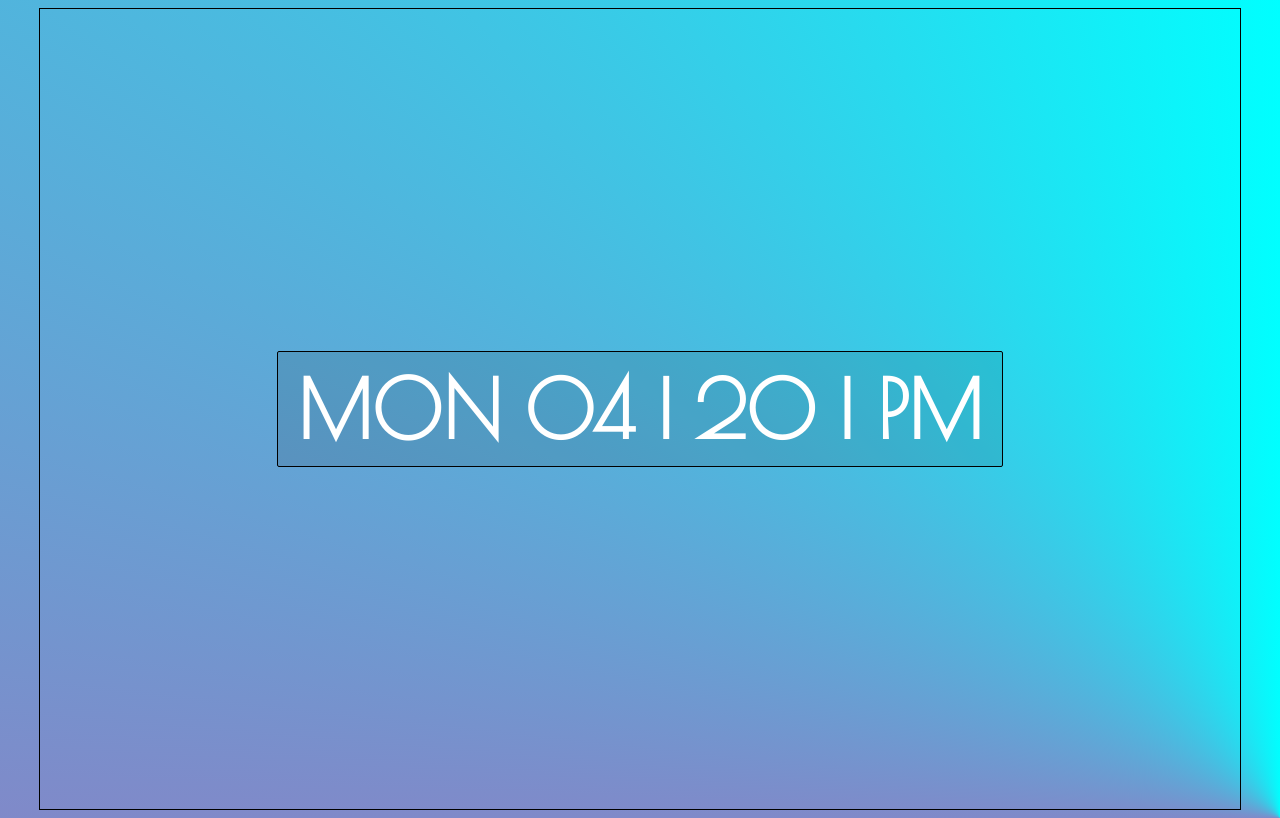
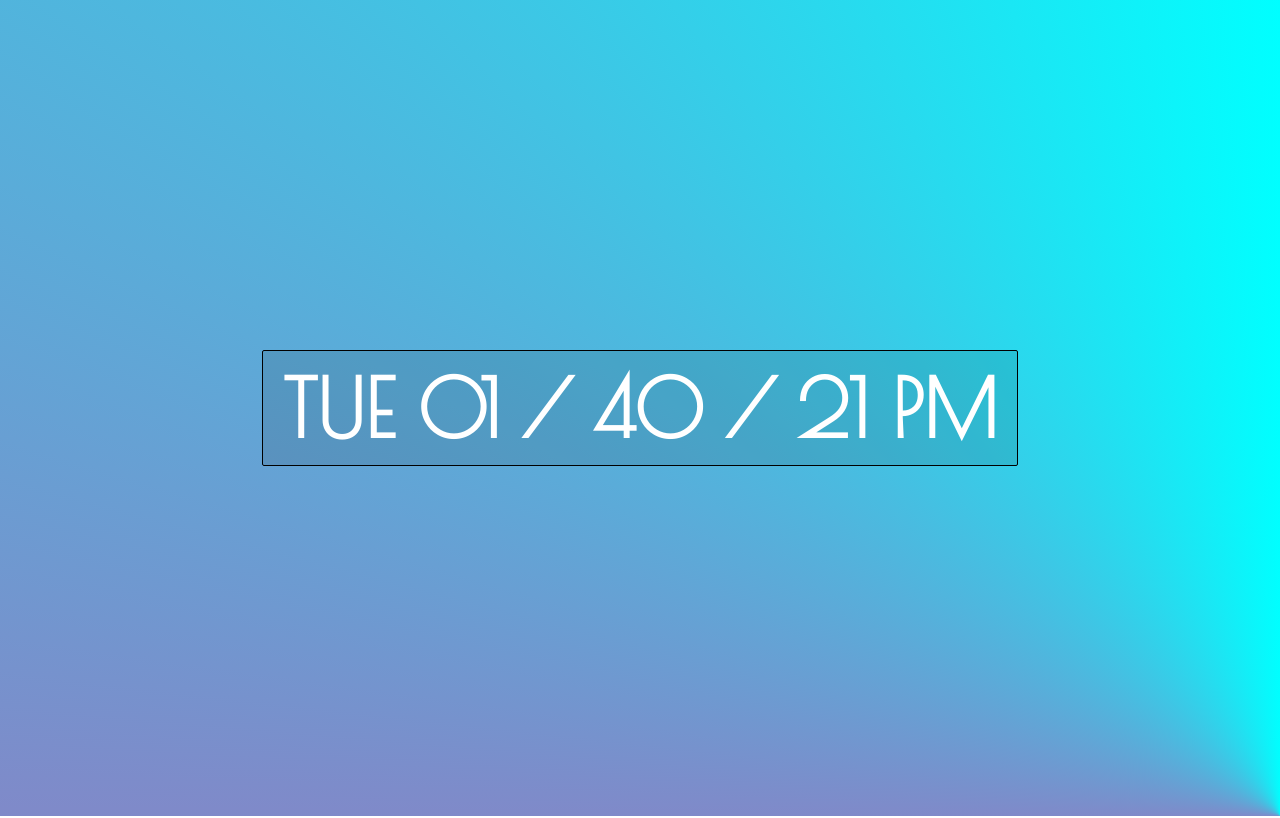
Before and after one commit to Vigneshg-vicky/Digital-Clock, a plain HTML site: page index.html in a window 1280 px wide. Drawn offline with nearby package versions, Linux system fonts and the light colour scheme.

Commit message:
Javascript complete project finished

```diff
--- a/index.html
+++ b/index.html
@@ -12,9 +12,10 @@
       <div class="digitalClock">
         <h1 id="day">MON</h1>
         <h1 id="hour">04</h1>
-        <h1 id="bar1">|</h1>
+        <h1 id="bar1">/</h1>
         <h1 id="minute">20</h1>
-        <h1 id="bar2">|</h1>
+        <h1 id="bar2">/</h1>
+        <h1 id="second">00</h1>
         <h1 id="ampm">PM</h1>
       </div>
     </div>
--- a/script.js
+++ b/script.js
@@ -0,0 +1,25 @@
+window.addEventListener("load", calculateTime);
+
+function calculateTime() {
+  let date = new Date();
+  let dayNumber = date.getDay();
+  let hour = date.getHours();
+  let minute = date.getMinutes();
+  let seconds = date.getSeconds();
+  let ampm = hour <= 12 ? "AM" : "PM";
+
+  let dayNames = ["SUN", "MON", "TUE", "WED", "THUS", "FRI", "SAT"];
+
+  hour = hour % 12;
+  hour = hour < 10 ? "0" + hour : hour;
+  minute = minute < 10 ? "0" + minute : minute;
+  seconds = seconds < 10 ? "0" + seconds : seconds;
+
+  document.getElementById("day").innerHTML = dayNames[dayNumber];
+  document.getElementById("hour").innerHTML = hour;
+  document.getElementById("minute").innerHTML = minute;
+  document.getElementById("second").innerHTML = seconds;
+  document.getElementById("ampm").innerHTML = ampm;
+
+  setTimeout(calculateTime, 200);
+}
--- a/style.css
+++ b/style.css
@@ -7,9 +7,7 @@ body {
 }
 
 .container {
-    border: 1px solid black;
-
-    width: 95%;
+    width: 100%;
     height: 100vh;
     margin: auto;
     display: flex;
```
